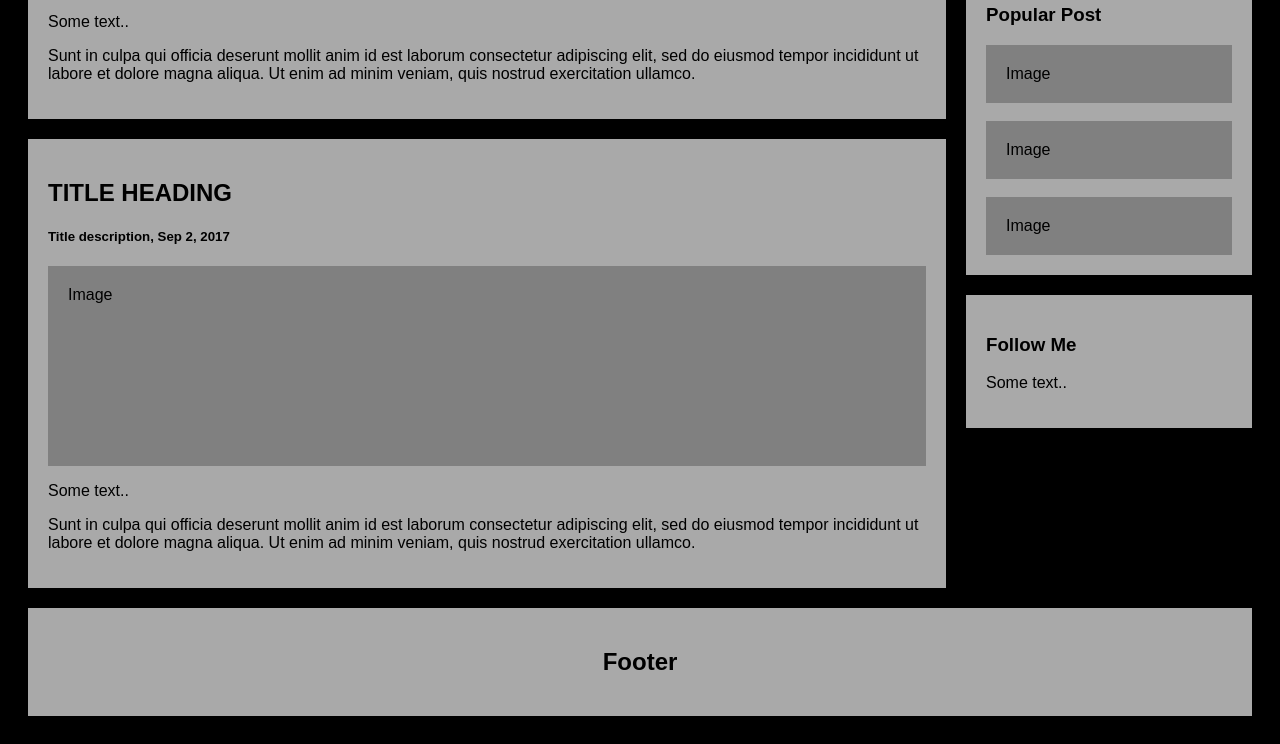
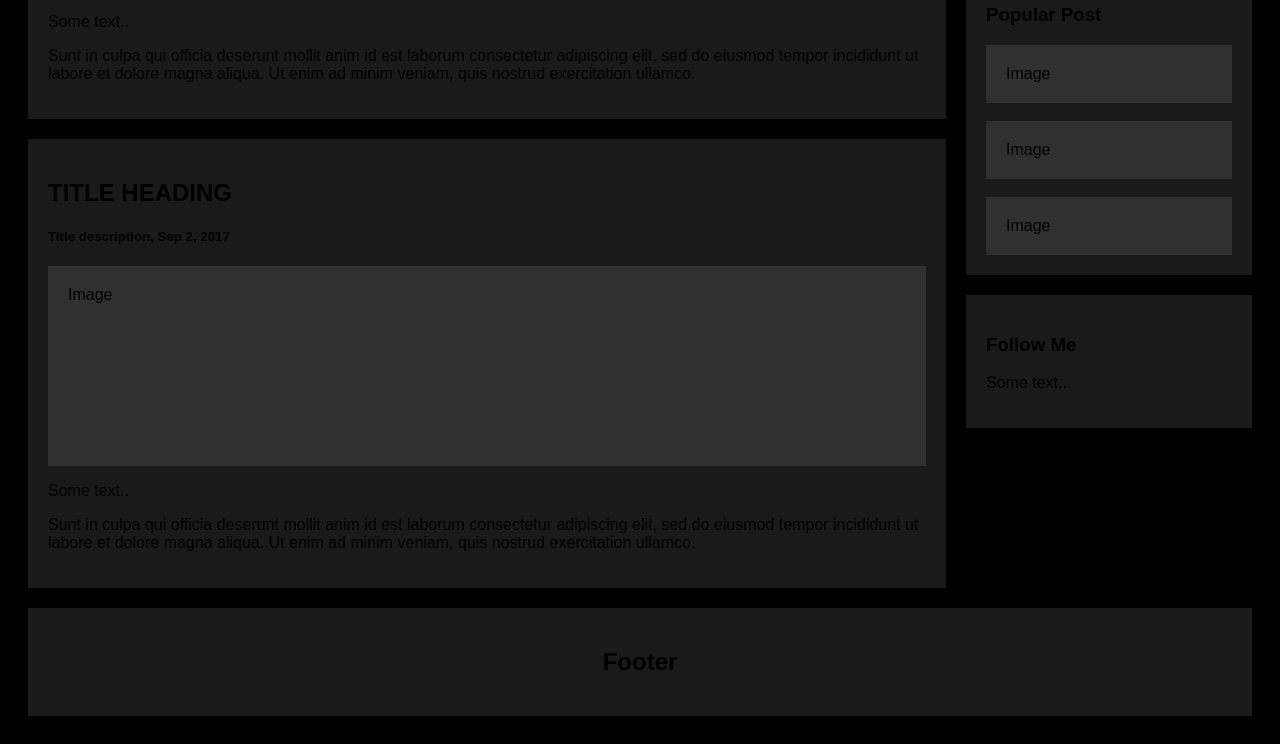
Before and after one commit to gmangrum/Docs, a plain HTML site: page index.html in a window 1280 px wide. Shown: the part 607-1351 px from the top of the page. Drawn offline with Linux system fonts and the light colour scheme.

Commit message:
Update index.html
Add dark mode

```diff
--- a/index.html
+++ b/index.html
@@ -63,7 +63,7 @@
                 padding: 30px;
                 font-size: 40px;
                 text-align: center;
-                background: #a9a9a9;
+                background: #1a1a1a;
             }
 
             /* Create two unequal columns that floats next to each other */
@@ -82,14 +82,14 @@
 
             /* Fake image */
             .fakeimg {
-                background-color: #808080;
+                background-color: #303030;
                 width: 100%;
                 padding: 20px;
             }
 
             /* Add a card effect for articles */
             .card {
-                background-color: #a9a9a9;
+                background-color: #1a1a1a;
                 padding: 20px;
                 margin-top: 20px;
             }
@@ -105,7 +105,7 @@
             .footer {
                 padding: 20px;
                 text-align: center;
-                background: #a9a9a9;
+                background: #1a1a1a;
                 margin-top: 20px;
             }
 
```
